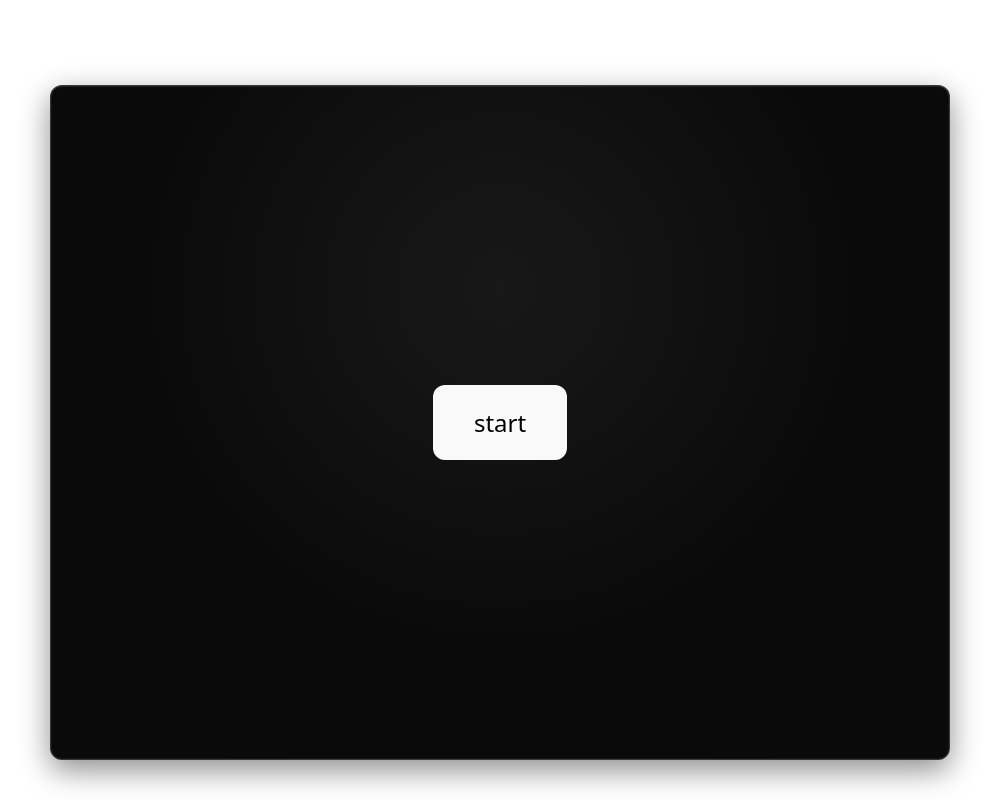
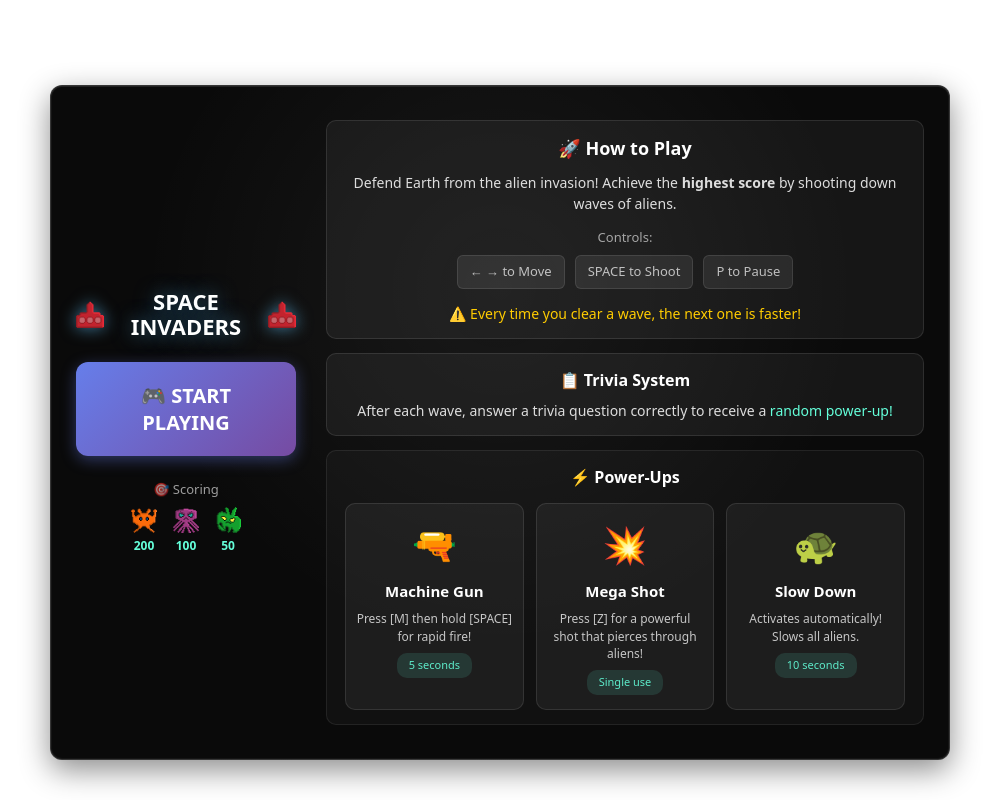
Before and after one commit to galportnoy/SpaceInvaders, a React (Vite) app in the folder code/frontend/spaceinvaders/: page / in a window 1280 px wide. Shown: the whole page, without its empty margins (140-1139 px from the left). Built offline with nearby package versions, Linux system fonts and the light colour scheme.

Commit message:
33-create-the-instructions-menu-with-the-start-button -show all the instruction info in the GameStartInstructions component -use the component instead of the start btn in Board.jsx

```diff
--- a/code/frontend/spaceinvaders/src/components/Board.jsx
+++ b/code/frontend/spaceinvaders/src/components/Board.jsx
@@ -8,6 +8,7 @@ import ScoreBar from './ScoreBar.jsx';
 import Quiz from './Quiz.jsx';
 import PowerUpNotification from './PowerUpNotification.jsx';
 import { ALIEN_TYPES } from '../constants/alienTypes.js';
+import GameInstructions from './GameStartInstructions.jsx';
 
 const SHIP_Y = 90;
 const HIT_X = 2;
@@ -127,7 +128,8 @@ function Board() {
 
         if (isCorrect) {
             const powerUps = ['machineGun', 'megaShot', 'slowDown'];
-            const randomPowerUp = powerUps[Math.floor(Math.random() * powerUps.length)];
+            const randomPowerUp =
+                powerUps[Math.floor(Math.random() * powerUps.length)];
 
             if (randomPowerUp === 'machineGun') {
                 setMachineGunUsed(false);
@@ -404,11 +406,7 @@ function Board() {
             </div>
 
             <div className="board">
-                {isIdle && (
-                    <button className="start-button" onClick={handleStart}>
-                        start
-                    </button>
-                )}
+                {isIdle && <GameInstructions onStart={handleStart} />}
 
                 {!isIdle && renderGame()}
 
--- a/code/frontend/spaceinvaders/src/components/GameStartInstructions.css
+++ b/code/frontend/spaceinvaders/src/components/GameStartInstructions.css
@@ -0,0 +1,277 @@
+.instructions-container {
+    display: flex;
+    gap: 30px;
+    padding: 25px;
+    width: 100%;
+    height: 100%;
+    box-sizing: border-box;
+    align-items: center;
+}
+
+.start-section {
+    flex: 0 0 220px;
+    display: flex;
+    flex-direction: column;
+    align-items: center;
+    justify-content: center;
+    gap: 24px;
+}
+
+.game-title {
+    font-size: 22px;
+    font-weight: bold;
+    color: #fff;
+    text-align: center;
+    text-shadow: 0 0 20px rgba(100, 200, 255, 0.5);
+    margin: 0;
+    display: flex;
+    align-items: center;
+    gap: 10px;
+}
+
+.title-ship {
+    width: 28px;
+    height: auto;
+    filter: drop-shadow(0 0 8px rgba(100, 200, 255, 0.6));
+}
+
+.section-icon {
+    width: 22px;
+    height: auto;
+    vertical-align: middle;
+    margin-right: 6px;
+}
+
+.start-button-new {
+    padding: 20px 36px;
+    font-size: 20px;
+    font-weight: bold;
+    color: #fff;
+    background: linear-gradient(135deg, #667eea 0%, #764ba2 100%);
+    border: none;
+    border-radius: 12px;
+    cursor: pointer;
+    transition: all 0.3s ease;
+    box-shadow: 0 4px 15px rgba(102, 126, 234, 0.4);
+}
+
+.start-button-new:hover {
+    transform: translateY(-2px);
+    box-shadow: 0 6px 25px rgba(102, 126, 234, 0.6);
+}
+
+.scoring-box-left {
+    display: flex;
+    flex-direction: column;
+    align-items: center;
+    gap: 8px;
+}
+
+.scoring-label {
+    font-size: 13px;
+    color: rgba(255, 255, 255, 0.6);
+}
+
+.alien-scores-left {
+    display: flex;
+    gap: 16px;
+}
+
+.alien-score-item-left {
+    display: flex;
+    flex-direction: column;
+    align-items: center;
+    gap: 4px;
+}
+
+.alien-score-img-left {
+    width: 26px;
+    height: auto;
+}
+
+.alien-points-left {
+    font-size: 12px;
+    font-weight: bold;
+    color: #64ffda;
+}
+
+.instructions-section {
+    flex: 1;
+    display: flex;
+    flex-direction: column;
+    gap: 14px;
+    overflow-y: auto;
+    max-height: 100%;
+}
+
+.welcome-box,
+.trivia-box {
+    background: rgba(255, 255, 255, 0.05);
+    border: 1px solid rgba(255, 255, 255, 0.1);
+    border-radius: 10px;
+    padding: 14px 18px;
+}
+
+.welcome-box h2 {
+    margin: 0 0 10px 0;
+    font-size: 18px;
+    color: #fff;
+}
+
+.welcome-box p {
+    margin: 0 0 8px 0;
+    font-size: 14px;
+    color: rgba(255, 255, 255, 0.85);
+    line-height: 1.5;
+}
+
+.welcome-box .warning {
+    color: #ffcc00;
+    font-weight: 500;
+    margin: 10px 0 0 0;
+}
+
+.controls-wrapper {
+    display: flex;
+    flex-direction: column;
+    align-items: center;
+    gap: 8px;
+    margin: 14px 0;
+}
+
+.controls-label {
+    font-size: 13px;
+    color: rgba(255, 255, 255, 0.6);
+    font-weight: 500;
+}
+
+.controls-hint {
+    display: flex;
+    gap: 10px;
+    font-size: 13px;
+    color: rgba(255, 255, 255, 0.7);
+    justify-content: center;
+}
+
+.controls-hint span {
+    background: rgba(255, 255, 255, 0.08);
+    padding: 6px 12px;
+    border-radius: 6px;
+    border: 1px solid rgba(255, 255, 255, 0.1);
+}
+
+.trivia-box h3 {
+    margin: 0 0 8px 0;
+    font-size: 16px;
+    color: #fff;
+}
+
+.trivia-box p {
+    margin: 0;
+    font-size: 14px;
+    color: rgba(255, 255, 255, 0.85);
+}
+
+.highlight {
+    color: #64ffda;
+    font-weight: 500;
+}
+
+.scoring-box {
+    background: rgba(255, 255, 255, 0.05);
+    border: 1px solid rgba(255, 255, 255, 0.1);
+    border-radius: 10px;
+    padding: 12px 18px;
+}
+
+.scoring-box h3 {
+    margin: 0 0 10px 0;
+    font-size: 16px;
+    color: #fff;
+}
+
+.alien-scores {
+    display: flex;
+    justify-content: center;
+    gap: 24px;
+}
+
+.alien-score-item {
+    display: flex;
+    flex-direction: column;
+    align-items: center;
+    gap: 6px;
+}
+
+.alien-score-img {
+    width: 32px;
+    height: auto;
+}
+
+.alien-points {
+    font-size: 14px;
+    font-weight: bold;
+    color: #64ffda;
+}
+
+.powerups-section {
+    background: rgba(255, 255, 255, 0.03);
+    border: 1px solid rgba(255, 255, 255, 0.08);
+    border-radius: 10px;
+    padding: 14px 18px;
+}
+
+.powerups-section h3 {
+    margin: 0 0 14px 0;
+    font-size: 16px;
+    color: #fff;
+}
+
+.powerup-cards {
+    display: flex;
+    gap: 12px;
+}
+
+.powerup-card {
+    flex: 1;
+    display: flex;
+    flex-direction: column;
+    align-items: center;
+    gap: 8px;
+    padding: 14px 10px;
+    background: rgba(255, 255, 255, 0.05);
+    border: 1px solid rgba(255, 255, 255, 0.1);
+    border-radius: 10px;
+    transition: all 0.3s ease;
+}
+
+.powerup-card:hover {
+    background: rgba(255, 255, 255, 0.08);
+    transform: translateY(-2px);
+    box-shadow: 0 4px 15px rgba(0, 0, 0, 0.3);
+}
+
+.powerup-emoji {
+    font-size: 36px;
+}
+
+.powerup-name {
+    font-size: 15px;
+    font-weight: bold;
+    color: #fff;
+}
+
+.powerup-desc {
+    font-size: 12px;
+    color: rgba(255, 255, 255, 0.75);
+    text-align: center;
+    line-height: 1.45;
+}
+
+.powerup-duration {
+    font-size: 11px;
+    color: rgba(100, 255, 218, 0.9);
+    background: rgba(100, 255, 218, 0.12);
+    padding: 4px 12px;
+    border-radius: 10px;
+}
--- a/code/frontend/spaceinvaders/src/components/GameStartInstructions.jsx
+++ b/code/frontend/spaceinvaders/src/components/GameStartInstructions.jsx
@@ -0,0 +1,130 @@
+import './GameStartInstructions.css';
+import playerShip from '../assets/player_ship.png';
+import sillyAlien from '../assets/silly_alien.png';
+import spaceSquid from '../assets/space_squid.png';
+import basicAlien from '../assets/basic_alien.png';
+
+const POWER_UPS = [
+    {
+        emoji: '🔫',
+        name: 'Machine Gun',
+        description: 'Press [M] then hold [SPACE] for rapid fire!',
+        duration: '5 seconds',
+    },
+    {
+        emoji: '💥',
+        name: 'Mega Shot',
+        description:
+            'Press [Z] for a powerful shot that pierces through aliens!',
+        duration: 'Single use',
+    },
+    {
+        emoji: '🐢',
+        name: 'Slow Down',
+        description: 'Activates automatically! Slows all aliens.',
+        duration: '10 seconds',
+    },
+];
+
+const ALIENS = [
+    { image: sillyAlien, name: 'Silly Alien', points: 200 },
+    { image: spaceSquid, name: 'Space Squid', points: 100 },
+    { image: basicAlien, name: 'Basic Alien', points: 50 },
+];
+
+function GameInstructions({ onStart }) {
+    return (
+        <div className="instructions-container">
+            <div className="start-section">
+                <h1 className="game-title">
+                    <img
+                        src={playerShip}
+                        alt="Spaceship"
+                        className="title-ship"
+                    />
+                    SPACE INVADERS
+                    <img
+                        src={playerShip}
+                        alt="Spaceship"
+                        className="title-ship"
+                    />
+                </h1>
+                <button className="start-button-new" onClick={onStart}>
+                    🎮 START PLAYING
+                </button>
+                <div className="scoring-box-left">
+                    <span className="scoring-label">🎯 Scoring</span>
+                    <div className="alien-scores-left">
+                        {ALIENS.map((alien, index) => (
+                            <div key={index} className="alien-score-item-left">
+                                <img
+                                    src={alien.image}
+                                    alt={alien.name}
+                                    className="alien-score-img-left"
+                                />
+                                <span className="alien-points-left">
+                                    {alien.points}
+                                </span>
+                            </div>
+                        ))}
+                    </div>
+                </div>
+            </div>
+
+            <div className="instructions-section">
+                <div className="welcome-box">
+                    <h2>🚀 How to Play</h2>
+                    <p>
+                        Defend Earth from the alien invasion! Achieve the{' '}
+                        <strong>highest score</strong> by shooting down waves of
+                        aliens.
+                    </p>
+                    <div className="controls-wrapper">
+                        <span className="controls-label">Controls:</span>
+                        <div className="controls-hint">
+                            <span>← → to Move</span>
+                            <span>SPACE to Shoot</span>
+                            <span>P to Pause</span>
+                        </div>
+                    </div>
+                    <p className="warning">
+                        ⚠️ Every time you clear a wave, the next one is faster!
+                    </p>
+                </div>
+
+                <div className="trivia-box">
+                    <h3>📋 Trivia System</h3>
+                    <p>
+                        After each wave, answer a trivia question correctly to
+                        receive a
+                        <span className="highlight"> random power-up!</span>
+                    </p>
+                </div>
+
+                <div className="powerups-section">
+                    <h3>⚡ Power-Ups</h3>
+                    <div className="powerup-cards">
+                        {POWER_UPS.map((powerUp, index) => (
+                            <div key={index} className="powerup-card">
+                                <span className="powerup-emoji">
+                                    {powerUp.emoji}
+                                </span>
+                                <span className="powerup-name">
+                                    {powerUp.name}
+                                </span>
+                                <span className="powerup-desc">
+                                    {powerUp.description}
+                                </span>
+                                <span className="powerup-duration">
+                                    {powerUp.duration}
+                                </span>
+                            </div>
+                        ))}
+                    </div>
+                </div>
+            </div>
+        </div>
+    );
+}
+
+export default GameInstructions;
```
